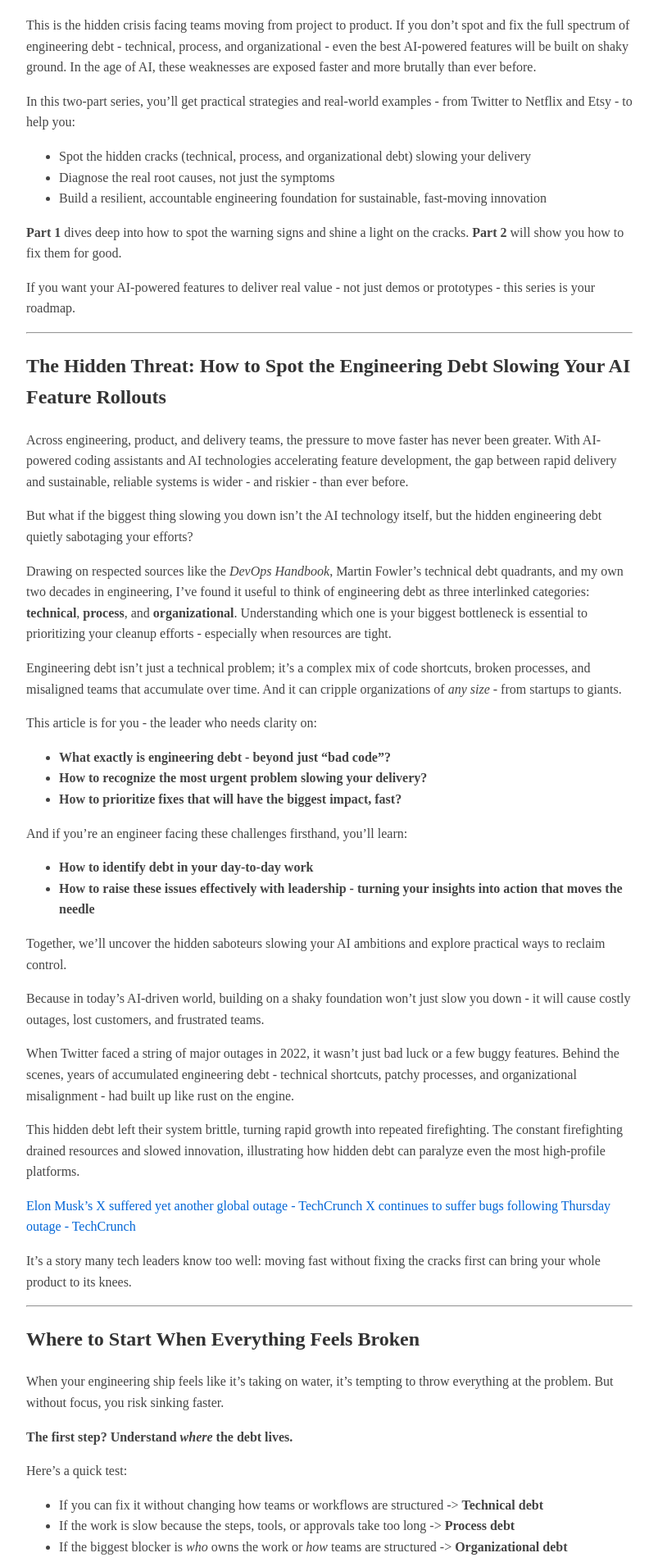
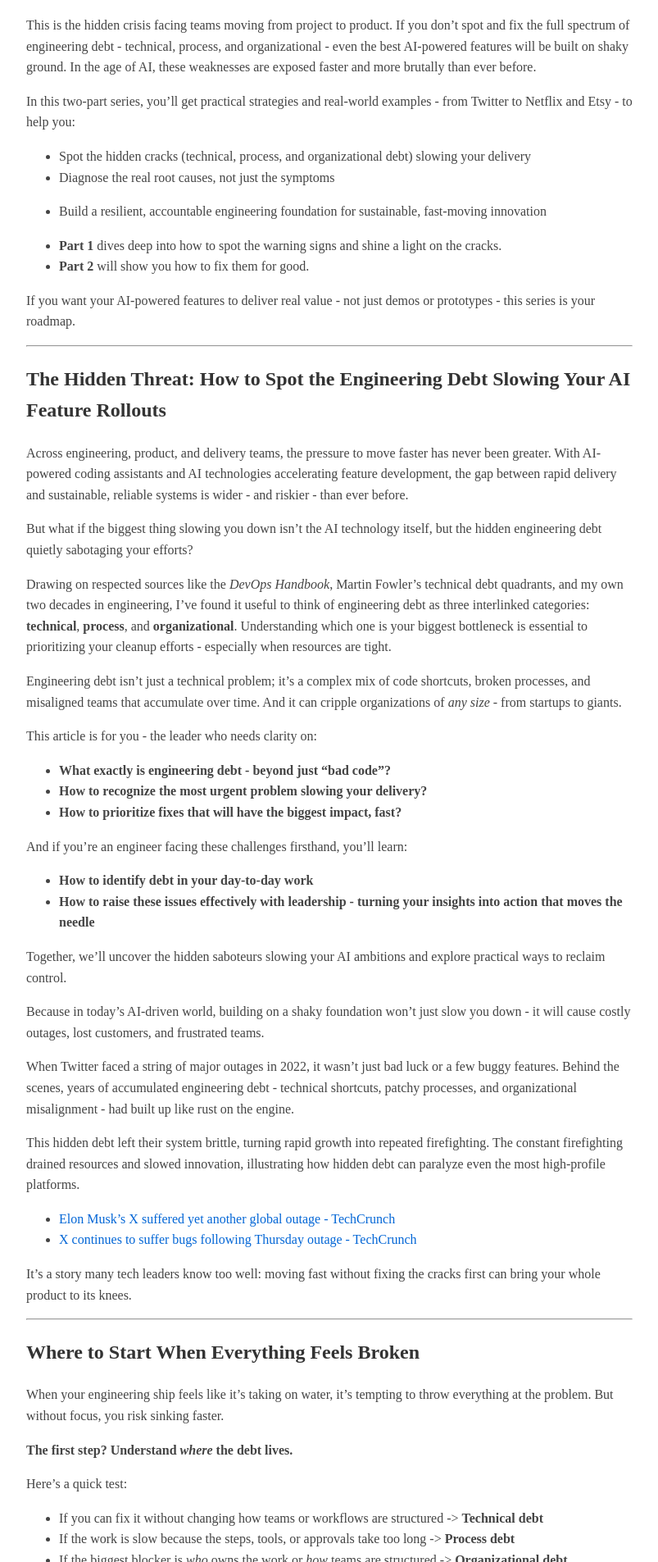
Before and after one commit to prabhamarkandan/prabhamarkandan.github.io, a Jekyll site: the page built from _posts/2025-08-09-how-to-spot-engineering-debt.md, in a window 1280 px wide. Shown: the part 471-2376 px from the top of the page at 82% size, without its empty margins (238-1041 px from the left). Built offline with Jekyll 4.4.1, drawn with Linux system fonts in a browser that asks for light colours.

```diff
--- a/_posts/2025-08-09-how-to-spot-engineering-debt.md
+++ b/_posts/2025-08-09-how-to-spot-engineering-debt.md
@@ -22,8 +22,8 @@ In this two-part series, you’ll get practical strategies and real-world exampl
  - Diagnose the real root causes, not just the symptoms
  - Build a resilient, accountable engineering foundation for sustainable, fast-moving innovation
 
-**Part 1** dives deep into how to spot the warning signs and shine a light on the cracks.
-**Part 2** will show you how to fix them for good.
+- **Part 1** dives deep into how to spot the warning signs and shine a light on the cracks.
+- **Part 2** will show you how to fix them for good.
 
 If you want your AI-powered features to deliver real value - not just demos or prototypes - this series is your roadmap.
 
@@ -58,8 +58,8 @@ When Twitter faced a string of major outages in 2022, it wasn’t just bad luck
 
 This hidden debt left their system brittle, turning rapid growth into repeated firefighting. The constant firefighting drained resources and slowed innovation, illustrating how hidden debt can paralyze even the most high-profile platforms.
 
-[Elon Musk's X suffered yet another global outage - TechCrunch](https://techcrunch.com/2023/12/20/x-twitter-down-for-users-outage/)
-[X continues to suffer bugs following Thursday outage - TechCrunch](https://techcrunch.com/2025/05/23/x-continues-to-suffer-bugs-following-thursday-outage/)
+- [Elon Musk's X suffered yet another global outage - TechCrunch](https://techcrunch.com/2023/12/20/x-twitter-down-for-users-outage/)
+- [X continues to suffer bugs following Thursday outage - TechCrunch](https://techcrunch.com/2025/05/23/x-continues-to-suffer-bugs-following-thursday-outage/)
 
 It’s a story many tech leaders know too well: moving fast without fixing the cracks first can bring your whole product to its knees.
 
```
